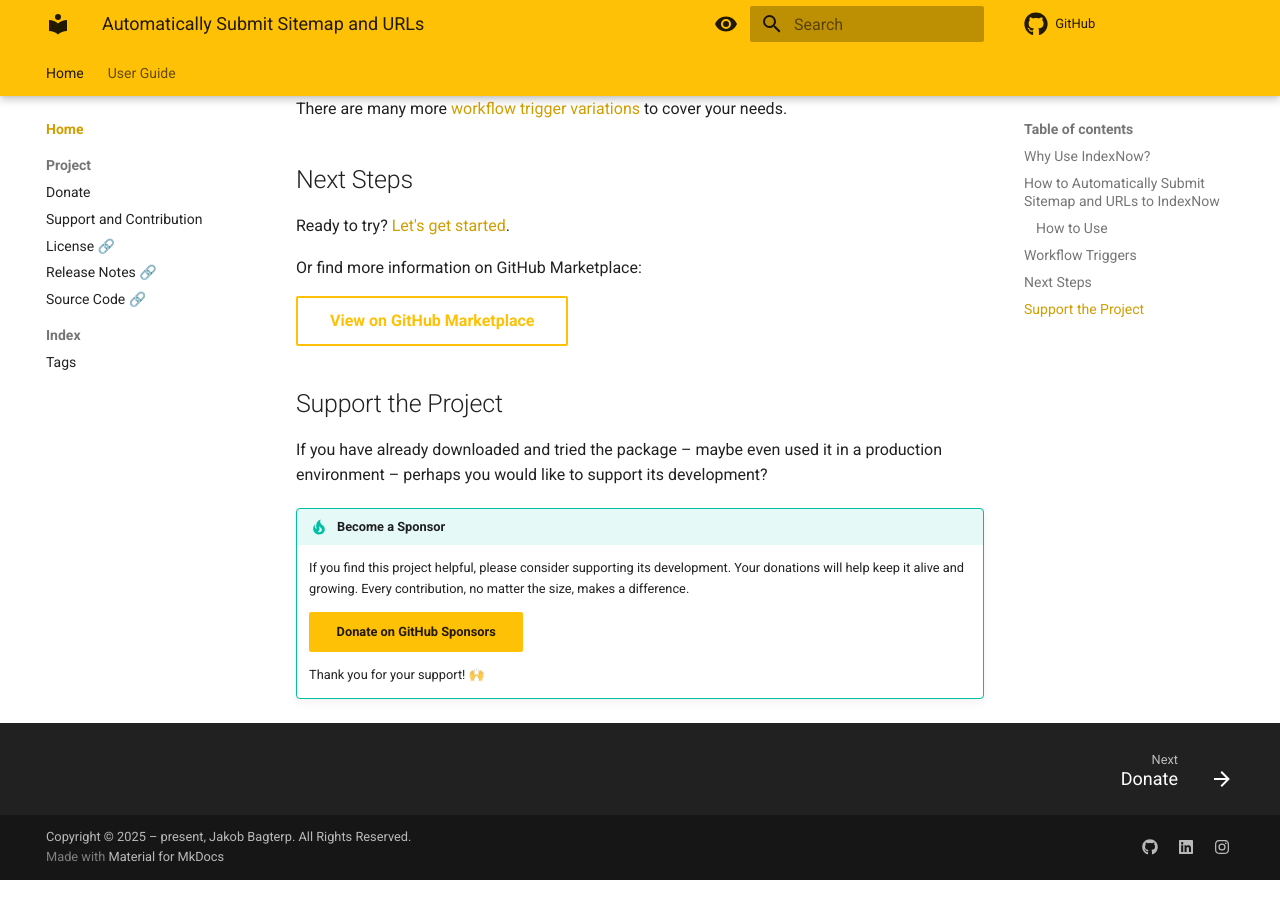
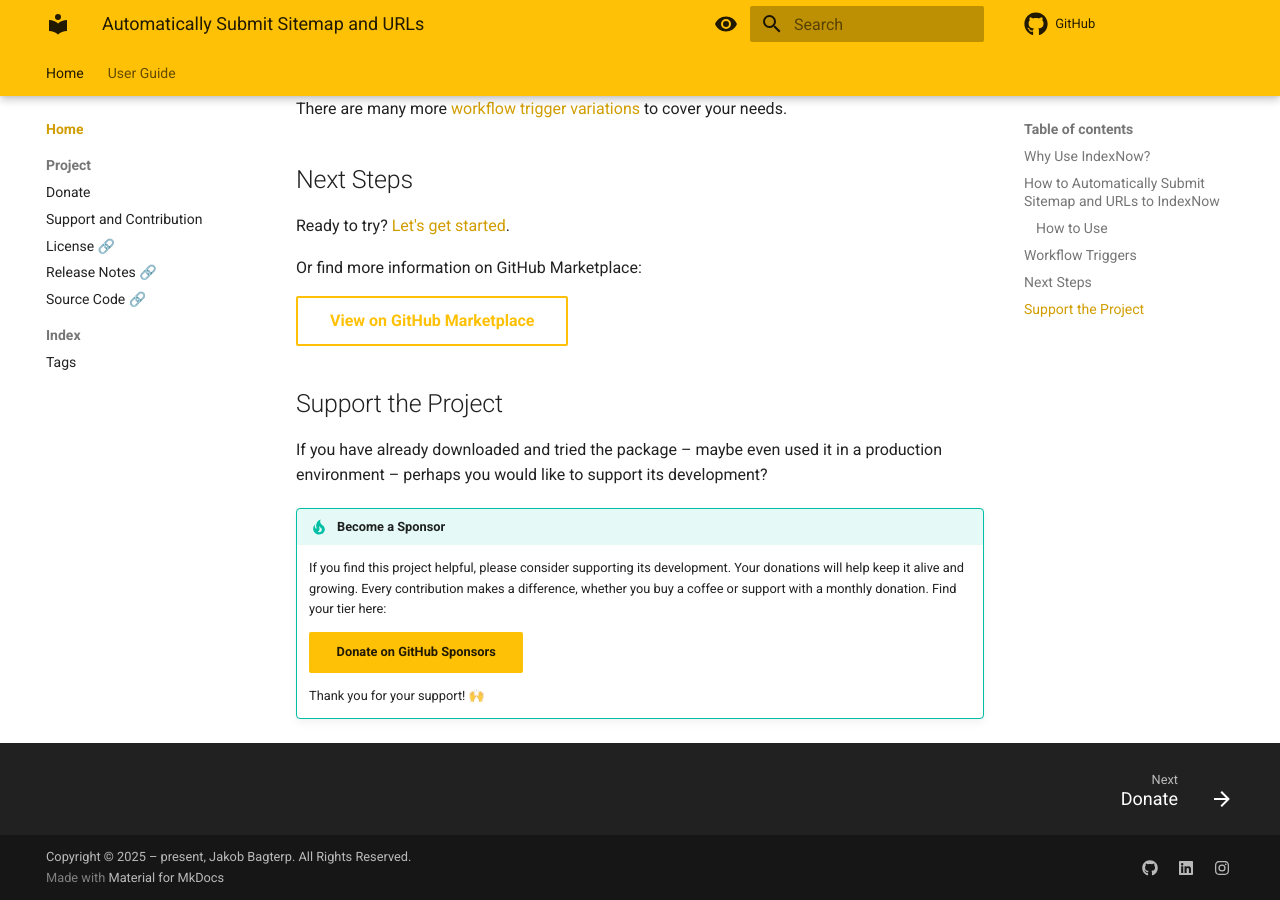
Before and after one commit to jakob-bagterp/index-now-submit-sitemap-urls-action, an MkDocs documentation site: the page built from docs/index.md, in a window 1280 px wide and 900 px high, scrolled down 1853 px. Built offline with MkDocs 1.6.1 and Material for MkDocs 9.7.7, drawn with Linux system fonts in a browser that asks for light colours; comment, search, counter and statistics services are not loaded.

Commit message:
Minor updated sponsors text.

```diff
--- a/docs/index.md
+++ b/docs/index.md
@@ -83,7 +83,7 @@ Or find more information on GitHub Marketplace:
 If you have already downloaded and tried the package – maybe even used it in a production environment – perhaps you would like to support its development?
 
 !!! tip "Become a Sponsor"
-    If you find this project helpful, please consider supporting its development. Your donations will help keep it alive and growing. Every contribution, no matter the size, makes a difference.
+    If you find this project helpful, please consider supporting its development. Your donations will help keep it alive and growing. Every contribution makes a difference, whether you buy a coffee or support with a monthly donation. Find your tier here:
 
     [Donate on GitHub Sponsors](https://github.com/sponsors/jakob-bagterp){ .md-button .md-button--primary }
 
```
Also changed, not shown: README.md (+1 -1 lines), docs/project/donate.md (+1 -1 lines), docs/project/support-and-contribution.md (+1 -1 lines).
